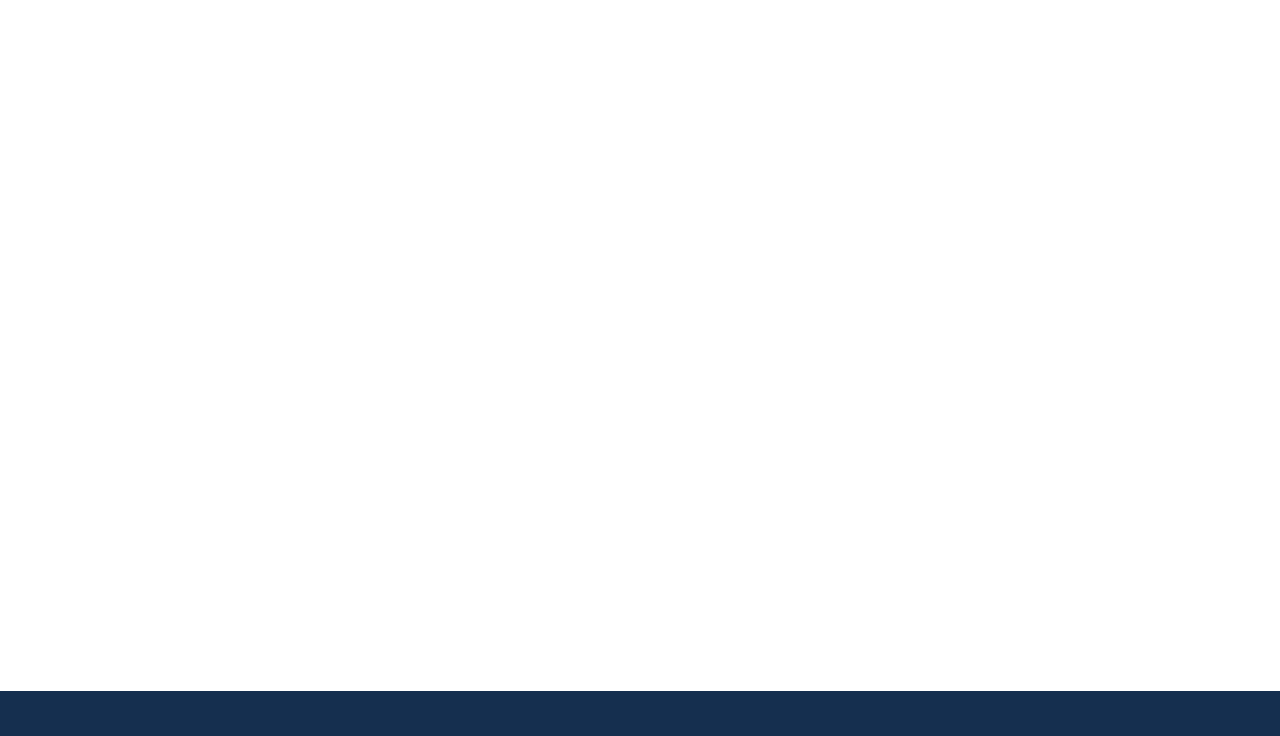
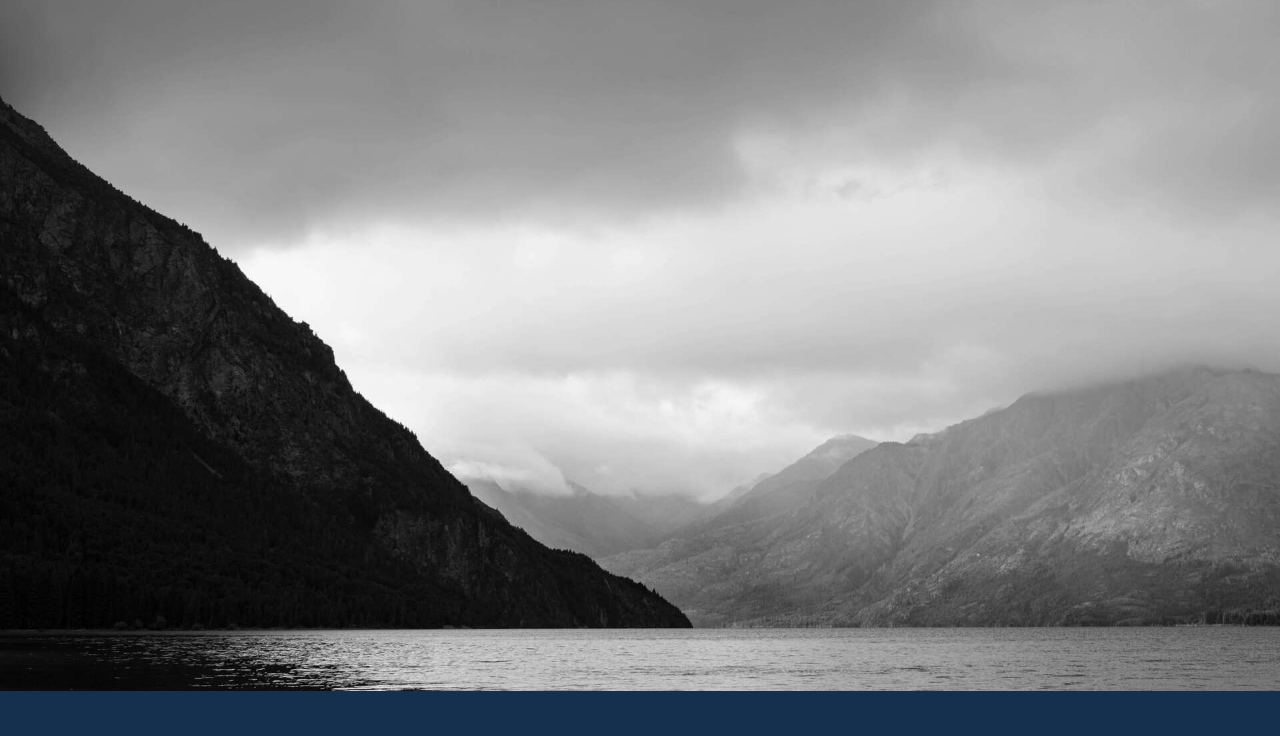
Before and after one commit to yagocenturion10/proyectoGS, a plain HTML site: page index.html in a window 1280 px wide. Shown: the part 104-840 px from the top of the page. Drawn offline with nearby package versions, Linux system fonts and the light colour scheme.

Commit message:
Update estilo.css

```diff
--- a/prueba/css/estilo.css
+++ b/prueba/css/estilo.css
@@ -28,7 +28,7 @@ header {
 
 
 #index-body {
-  background-image: url(photo/back16.jpg);
+  background-image: url(/../../photo/back16.jpg);
   height: 100%;
   background-position: center;
   background-repeat: no-repeat;
```
